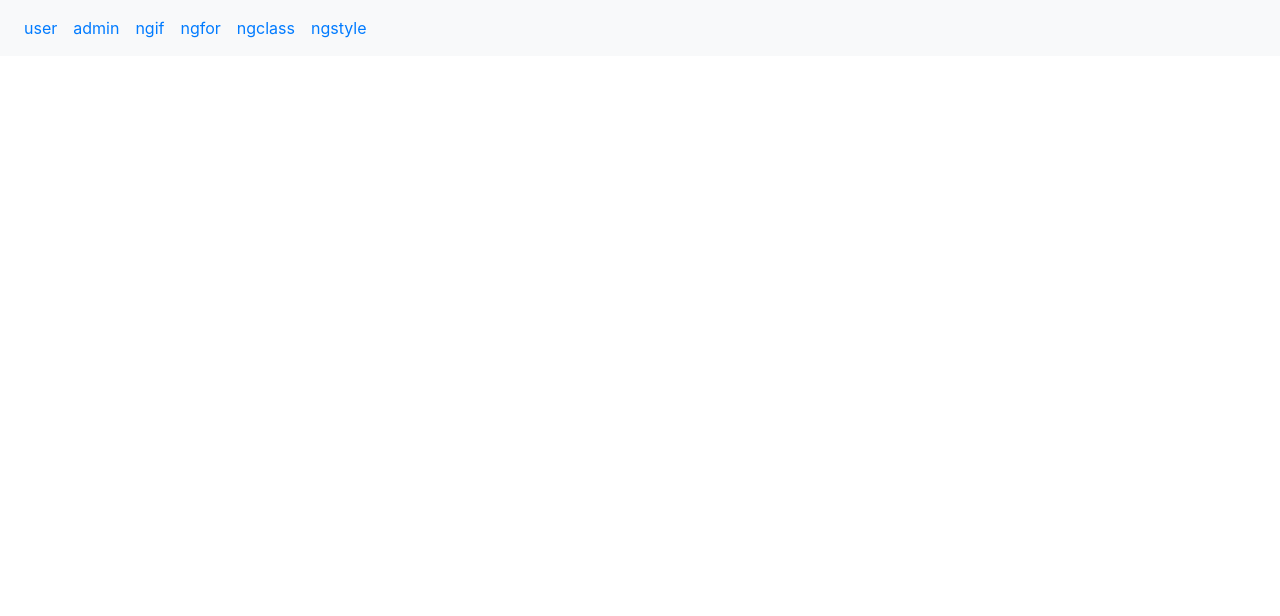
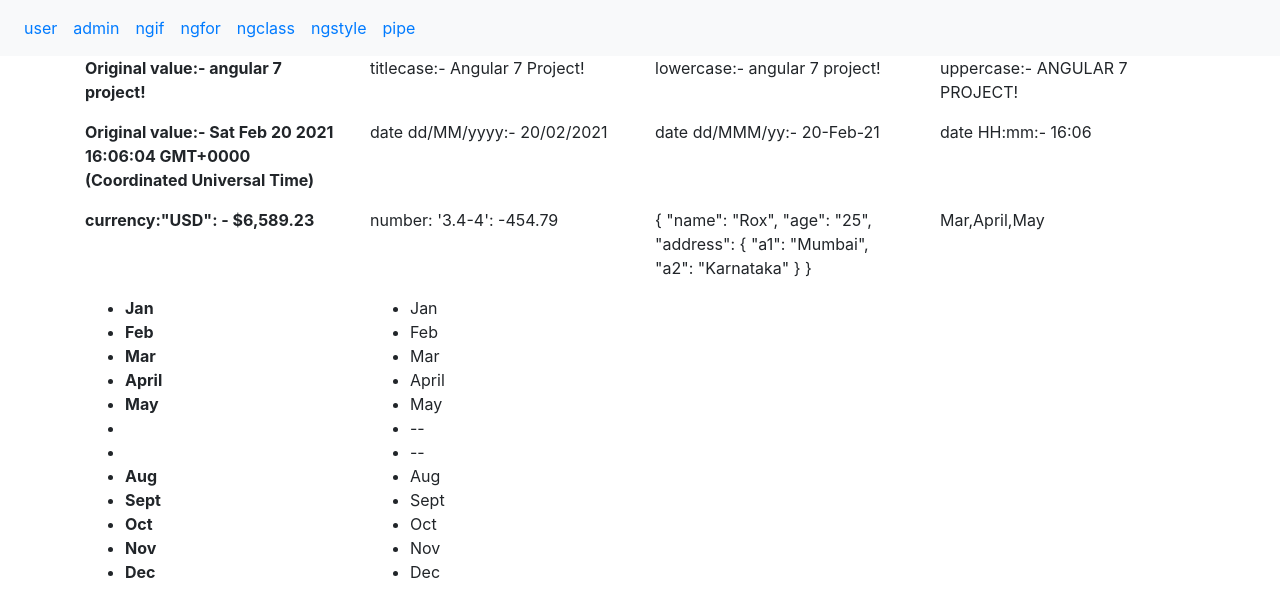
Before and after one commit to chetanexpo3005/shubham, an Angular app: page /pipe in a window 1280 px wide. Before the commit this address led to /. Shown: the top 616 px of the page. Built offline with nearby package versions, Linux system fonts and the light colour scheme.

Commit message:
pipe example

```diff
--- a/src/app/app-routing.module.ts
+++ b/src/app/app-routing.module.ts
@@ -5,6 +5,7 @@ import { NgclassComponent } from './components/ngclass/ngclass.component';
 import { NgforComponent } from './components/ngfor/ngfor.component';
 import { NgifComponent } from './components/ngif/ngif.component';
 import { NgstyleComponent } from './components/ngstyle/ngstyle.component';
+import { PipeComponent } from './components/pipe/pipe.component';
 import { UserComponent } from './components/user/user.component';
 
 const routes: Routes = [
@@ -31,6 +32,10 @@ const routes: Routes = [
   {
     path: 'ngstyle',
     component: NgstyleComponent
+  },
+  {
+    path: 'pipe',
+    component: PipeComponent
   }
 ];
 
--- a/src/app/app.component.html
+++ b/src/app/app.component.html
@@ -19,6 +19,9 @@
     <li class="nav-item">
       <a class="nav-link" routerLink="/ngstyle">ngstyle </a>
     </li>
+    <li class="nav-item">
+      <a class="nav-link" routerLink="/pipe">pipe </a>
+    </li>
   </ul>
 </nav>
 
--- a/src/app/app.module.ts
+++ b/src/app/app.module.ts
@@ -10,6 +10,8 @@ import { FormsModule } from '@angular/forms';
 import { NgforComponent } from './components/ngfor/ngfor.component';
 import { NgclassComponent } from './components/ngclass/ngclass.component';
 import { NgstyleComponent } from './components/ngstyle/ngstyle.component';
+import { PipeComponent } from './components/pipe/pipe.component';
+import { NaPipe } from './pipes/na.pipe';
 
 
 @NgModule({
@@ -20,7 +22,9 @@ import { NgstyleComponent } from './components/ngstyle/ngstyle.component';
     NgifComponent,
     NgforComponent,
     NgclassComponent,
-    NgstyleComponent
+    NgstyleComponent,
+    PipeComponent,
+    NaPipe
   ],
   imports: [
     BrowserModule,
--- a/src/app/components/ngfor/ngfor.component.ts
+++ b/src/app/components/ngfor/ngfor.component.ts
@@ -11,8 +11,8 @@ export class NgforComponent implements OnInit {
   stateList: string[];
   city: string;
   constructor() {
-    this.cityList = ['Nagpur','Pune', 'Mumbai'];
-    this.stateList = ['Mah','Mp','Goa','Guj'];
+    this.cityList = ['Nagpur', 'Pune', 'Mumbai', '', 'Warora'];
+    this.stateList = ['Mah', 'Mp', 'Goa', 'Guj'];
     this.city = '';
    }
 
--- /dev/null
+++ b/src/app/components/pipe/pipe.component.html
@@ -0,0 +1,54 @@
+<div class="row">
+  <div class="col-md-3  font-weight-bold">
+   Original value:- {{title}}
+  </div>
+  <div class="col-md-3">
+    titlecase:- {{title|titlecase}}
+  </div>
+  <div class="col-md-3">
+    lowercase:- {{title|lowercase}}
+  </div>
+  <div class="col-md-3">
+    uppercase:- {{title|uppercase}}
+  </div>
+</div>
+<div class="row pt-3">
+  <div class="col-md-3 font-weight-bold">
+   Original value:- {{todaydate}}
+  </div>
+  <div class="col-md-3">
+    date dd/MM/yyyy:- {{todaydate|date:'dd/MM/yyyy'}}
+  </div>
+  <div class="col-md-3">
+    date dd/MMM/yy:- {{todaydate|date:'dd-MMM-yy'}}
+  </div>
+  <div class="col-md-3">
+    date HH:mm:- {{todaydate|date:'HH:mm'}}
+  </div>
+</div>
+<div class="row pt-3">
+  <div class="col-md-3 font-weight-bold">
+    currency:"USD": -  {{6589.23 | currency:"USD"}}
+  </div>
+  <div class="col-md-3">
+    number: '3.4-4': -{{ 454.78787814 | number: '3.2-2' }}
+  </div>
+  <div class="col-md-3">
+    {{studentObj|json}}
+  </div>
+  <div class="col-md-3">
+    {{months|slice:2:5}}
+  </div>
+</div>
+<div class="row pt-3">
+  <div class="col-md-3 font-weight-bold">
+     <ul>
+       <li *ngFor="let month of months">{{month}}</li>
+     </ul>
+  </div>
+  <div class="col-md-3">
+    <ul>
+      <li *ngFor="let month of months">{{month|NA}}</li>
+    </ul>
+  </div>
+</div>
--- /dev/null
+++ b/src/app/components/pipe/pipe.component.ts
@@ -0,0 +1,20 @@
+import { Component, OnInit } from '@angular/core';
+
+@Component({
+  selector: 'app-pipe',
+  templateUrl: './pipe.component.html',
+  styleUrls: ['./pipe.component.css']
+})
+export class PipeComponent implements OnInit {
+
+  title = 'angular 7 project!';
+  todaydate = new Date();
+  studentObj = { name: 'Rox', age: '25', address: { a1: 'Mumbai', a2: 'Karnataka' } };
+  months = ['Jan', 'Feb', 'Mar', 'April', 'May', '', '', 'Aug',
+    'Sept', 'Oct', 'Nov', 'Dec'];
+  constructor() { }
+
+  ngOnInit(): void {
+  }
+
+}
--- /dev/null
+++ b/src/app/pipes/na.pipe.ts
@@ -0,0 +1,16 @@
+import { Pipe, PipeTransform } from '@angular/core';
+
+@Pipe({
+  name: 'NA'
+})
+export class NaPipe implements PipeTransform {
+
+  transform(value: unknown): unknown {
+    if (value !== '') {
+      return value;
+    } else {
+      return '--';
+    }
+  }
+
+}
```
Also changed, not shown: src/app/components/pipe/pipe.component.css (added), 2 other files (tests, documents, lock files or other folders).
